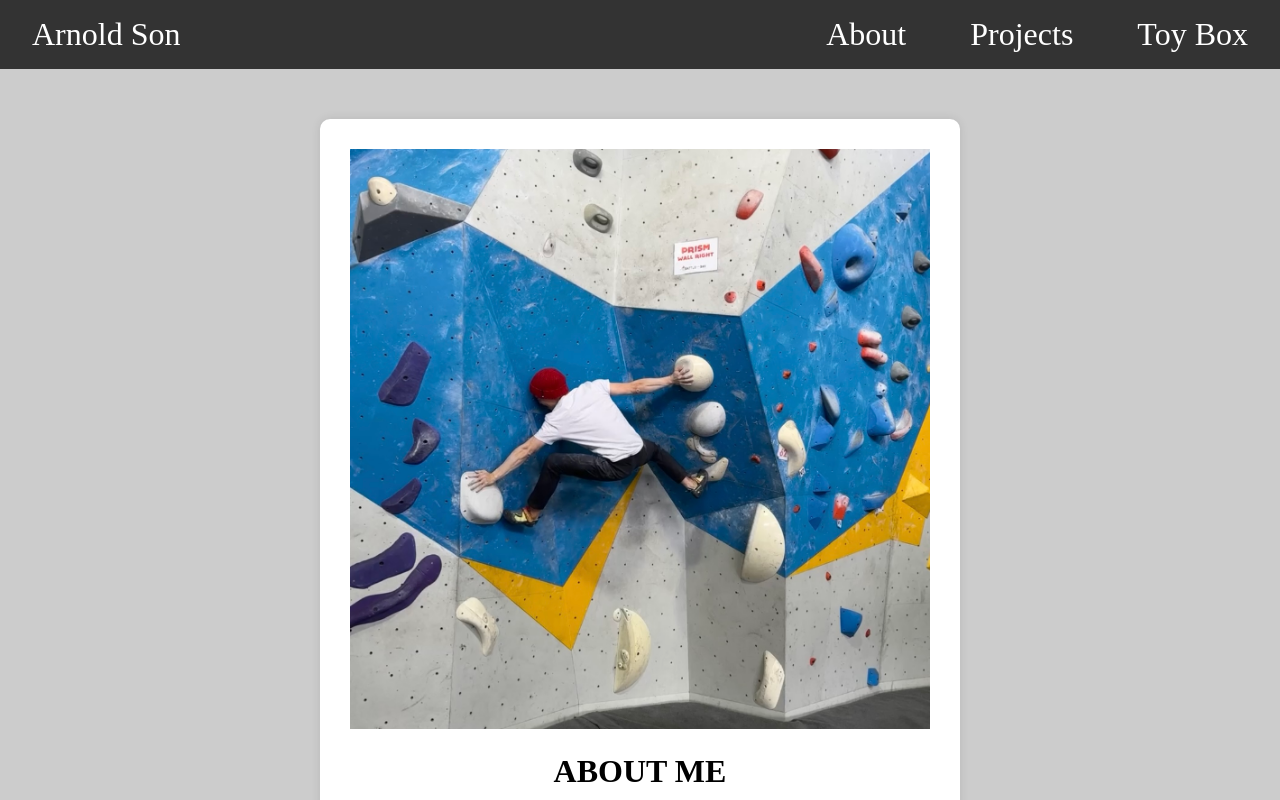
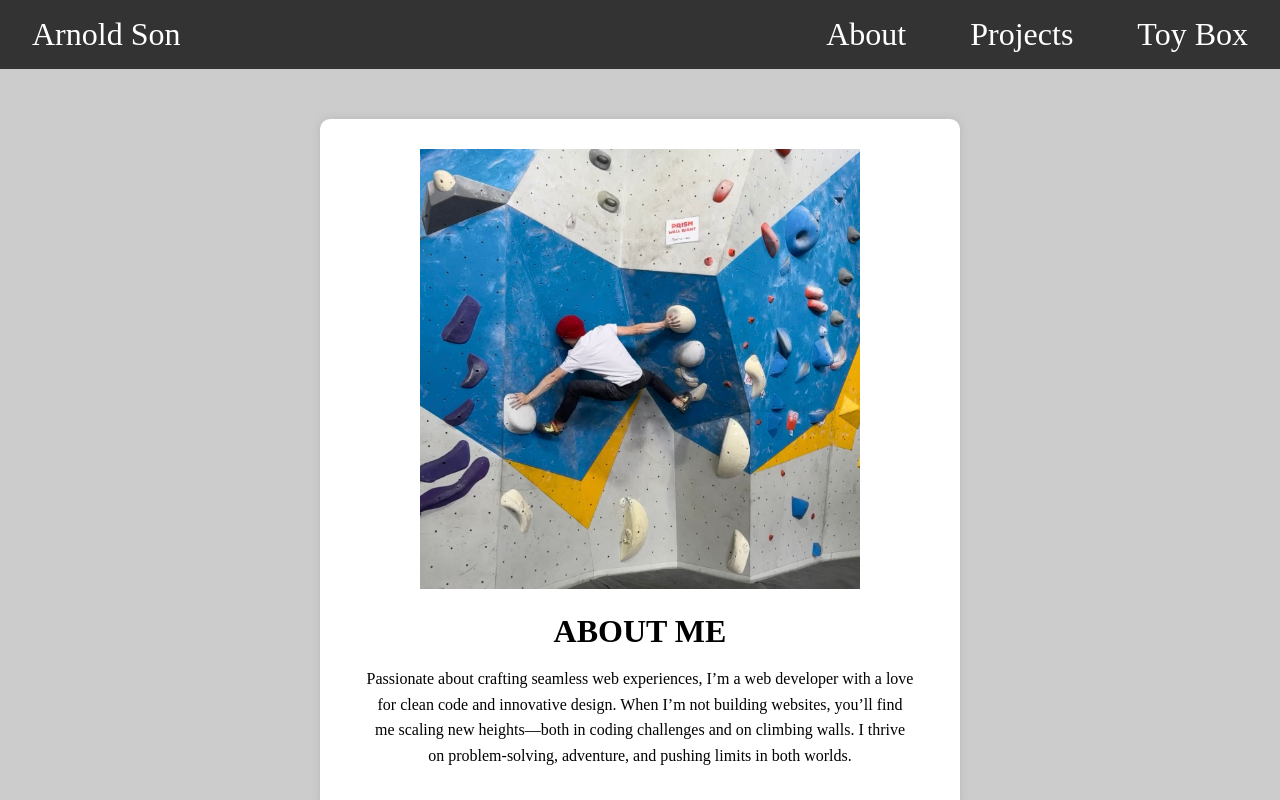
Before and after one commit to arnoldson/arnoldson.github.io, a React (Vite) app: page /about in a window 1280 px wide. Shown: the top 800 px of the page. Built offline with nearby package versions, Linux system fonts and the light colour scheme.

Commit message:
fixed overflowing about me section with hard-coded vh value

```diff
--- a/src/styles.css
+++ b/src/styles.css
@@ -83,7 +83,7 @@ body {
 }
 
 .section-img {
-  width: 100%;
+  height: 55vh;
   margin-bottom: 20px;
 }
 
```
